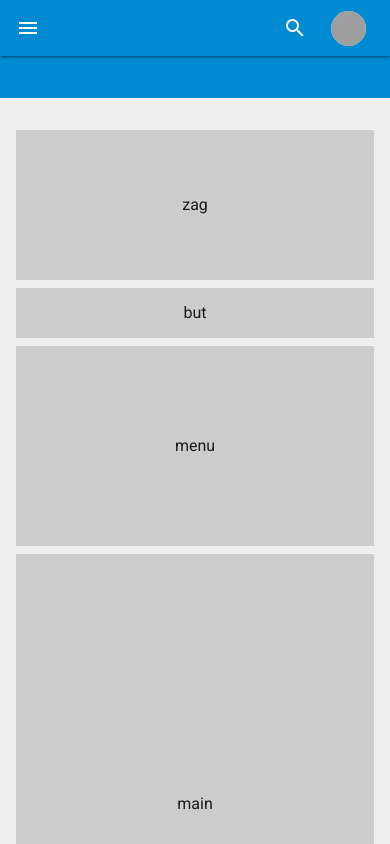
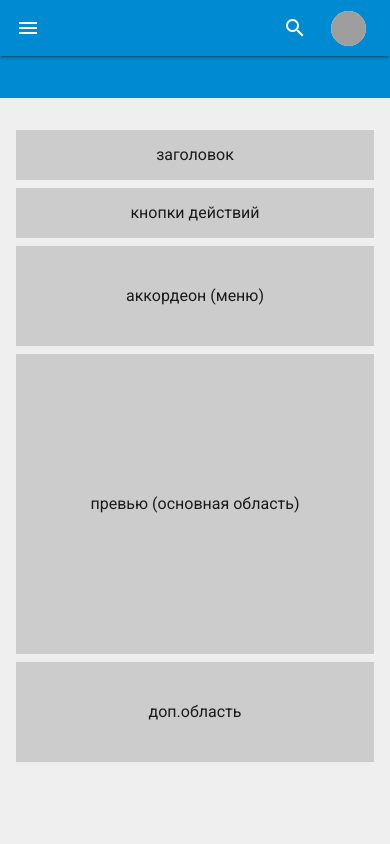
Before and after one commit to emptyfortress/sogl, a Vue app: page /#/doc in a window 390 px wide. Shown: the top 844 px of the page. Built offline with nearby package versions, Linux system fonts and the light colour scheme; grey boxes are pictures that could not be loaded.

Commit message:
grid work

```diff
--- a/src/components/Doc.vue
+++ b/src/components/Doc.vue
@@ -1,10 +1,10 @@
 <template lang="pug">
 .doc
-	div.zg  zag
-	div.but  but
-	div.main main
-	div.dop  dop
-	div.menu menu
+	div.zg  заголовок
+	div.but  кнопки действий
+	div.main превью (основная область)
+	div.dop  доп.область
+	div.menu аккордеон (меню)
 
 </template>
 
@@ -23,10 +23,11 @@ export default {
 @import '@/assets/css/colors.scss';
 
 .doc {
+	margin-bottom: 5rem;
 	display: grid;
 	gap: .5rem;
 	grid-template-columns: repeat(6, 1fr);
-	grid-template-rows: min-content;
+	grid-template-rows: repeat (min-content, auto);
 	> div {
 		background: #ccc;
 		height: 50px;
@@ -36,7 +37,6 @@ export default {
 	}
 	.zg {
 		grid-column: span 4;
-		height: 150px;
 		@media (max-width: 1200px) {
 			grid-column: span 6;
 		}
@@ -45,15 +45,21 @@ export default {
 		grid-column: span 2;
 		@media (max-width: 1200px) {
 			grid-column: span 6;
+			grid-row: 2/3;
 		}
 	}
 	.main {
-		height: 500px;
+		height: 100%;
+		/* height: 500px; */
 		grid-column: span 4;
-		grid-row: span 3;
+		grid-row: 2/4;
+		@media (max-width: 1200px) {
+			grid-row: 3/4;
+		}
 		@media (max-width: 860px) {
 			grid-column: span 6;
-			grid-row: span 2;
+			grid-row: 4/5;
+			height: 300px;
 		}
 	}
 	.dop {
@@ -62,16 +68,21 @@ export default {
 		@media (max-width: 1200px) {
 			grid-column: span 6;
 		}
+		@media (max-width: 860px) {
+			grid-column: span 6;
+		}
 	}
 	.menu {
 		grid-column: span 2;
 		height: 200px;
 		@media (max-width: 1200px) {
 			grid-column: 5/7;
-			grid-row: 3/6;
+			grid-row: 3/4;
 		}
 		@media (max-width: 860px) {
 			grid-column: span 6;
+			grid-row: 3/4;
+			height: 100px;
 		}
 	}
 
```
